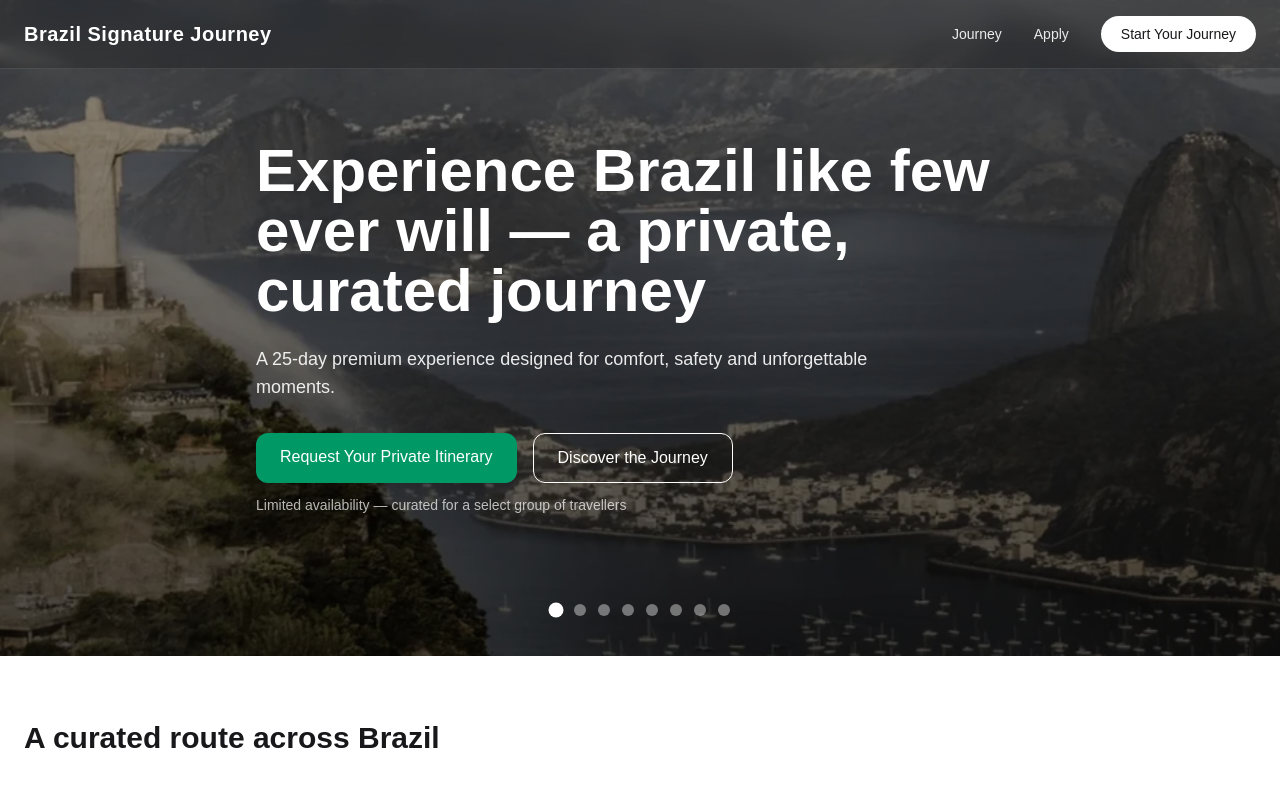
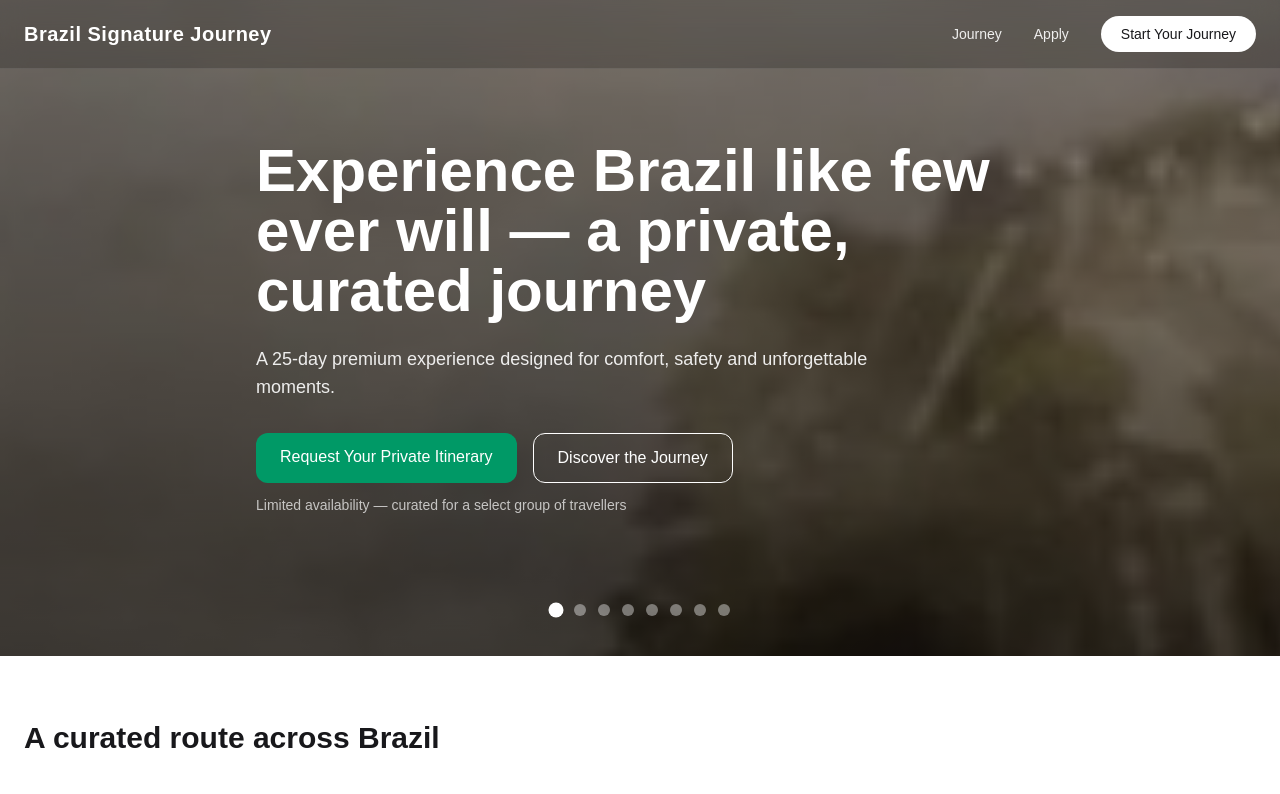
Before and after one commit to renatovvjr/brazil-premium-travel, a React (Vite) app: page / in a window 1280 px wide. Shown: the top 794 px of the page. Built offline with nearby package versions, Linux system fonts and the light colour scheme; no server answers.

Commit message:
Add premium images carrossel

```diff
--- a/src/App.jsx
+++ b/src/App.jsx
@@ -117,14 +117,14 @@ export default function App() {
         <div
           className="flex h-full transition-transform duration-[1800ms] ease-in-out"
           style={{
-            transform: `translateX(-${currentHero * 100}%)`,
+            transform: `translateX(-${currentHero * (100 / heroImages.length)}%)`,
             width: `${heroImages.length * 100}%`,
           }}
         >
           {heroImages.map((image, index) => (
             <div
               key={index}
-              className="relative h-full w-screen flex-shrink-0 overflow-hidden"
+              className="relative h-full min-w-full flex-shrink-0 overflow-hidden"
             >
               <img
                 src={image}
```
